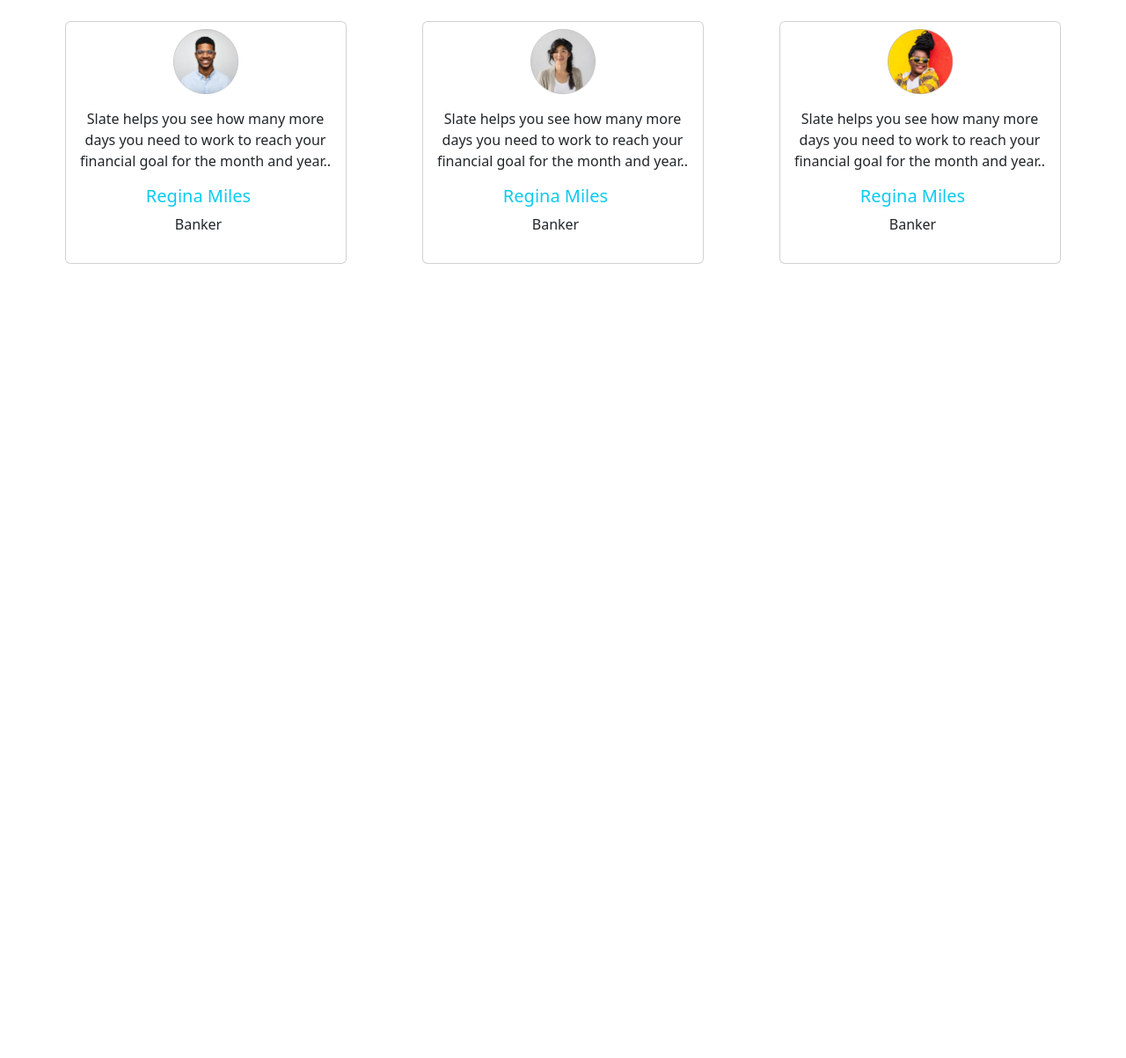
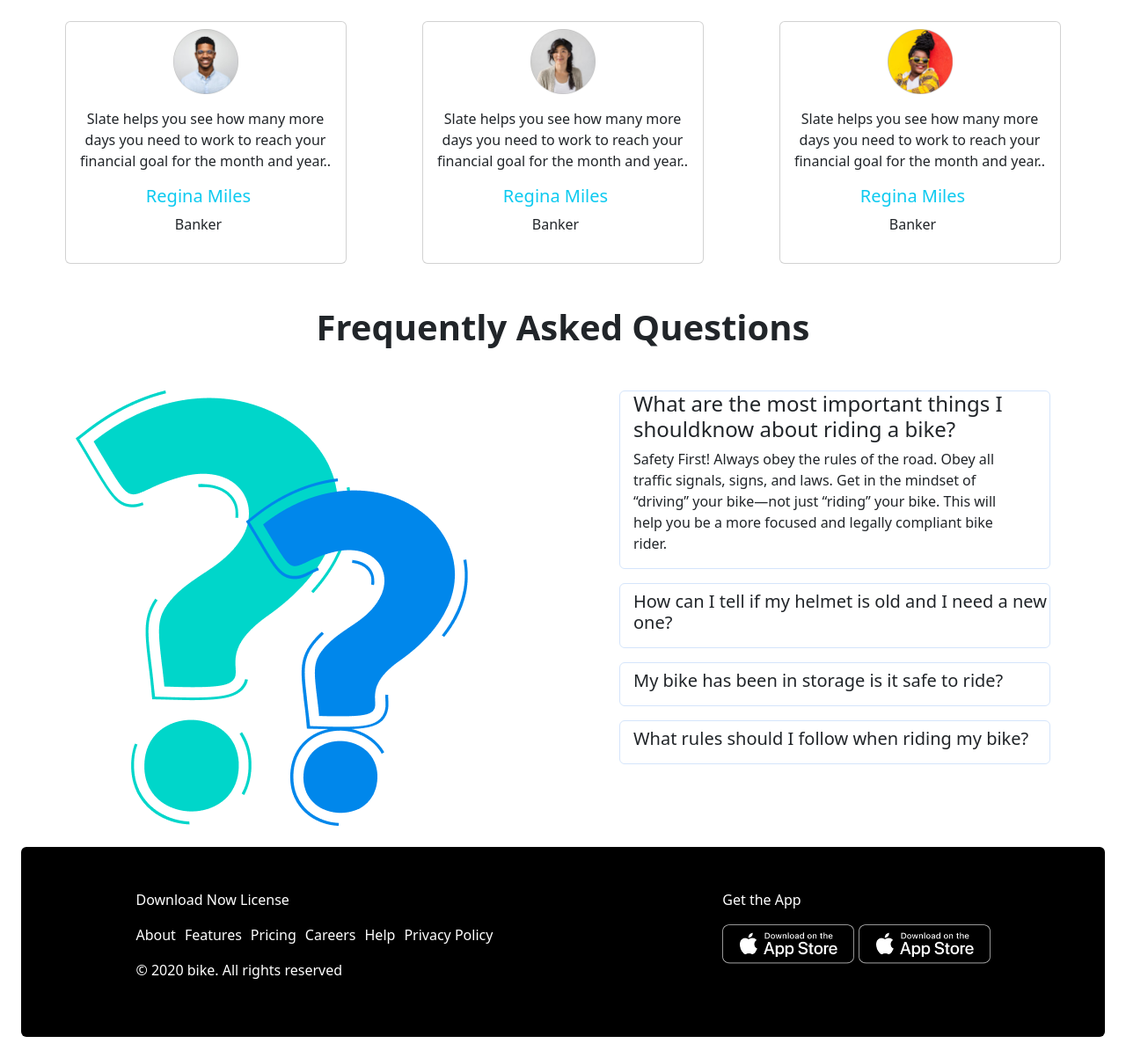
Before and after one commit to mdjihad84/Biker-Zone, a plain HTML site: page index.html in a window 1280 px wide. Shown: the part 1871-3074 px from the top of the page at 88% size. Before the commit the page ends 2171 px from the top, so only its background shows below. Drawn offline with nearby package versions, Linux system fonts and the light colour scheme.

Commit message:
happy section complete

```diff
--- a/css/style.css
+++ b/css/style.css
@@ -31,3 +31,31 @@
 .hero-width {
     width: 416px;
 }
+.frequently-width {
+    width: 445px;
+}
+.border-width {
+    width: 490px;
+    padding-left: 15px;
+    border: 1px solid #D5E5FB;
+}
+.list-none {
+    display: inline-block;
+    list-style: none;
+}
+.footer-img {
+    width: 150px;
+    margin-top: 0px;
+}
+.text-decoration {
+    display: flex !important;
+    gap: 10px;
+    margin-left: -32px;
+}
+.text-decoration li a {
+    text-decoration: none;
+    color: white;
+}
+.text-decoration li {
+    list-style: none;
+}
--- a/index.html
+++ b/index.html
@@ -138,7 +138,54 @@
         </div>
       </div>
     </section>
-
+    <!-- Frequently section -->
+    <section class="">
+      <div class="text-center">
+        <h1 class="fs-1 fw-bold my-5">Frequently Asked Questions</h1>
+      </div>
+      <div class="d-flex justify-content-around g-4">
+        <div class="">
+          <img src="./images/others/faq.png" alt="">
+        </div>
+        <div class="d-inline-block rounded">
+          <div class="border-width rounded">
+            <h3 class="fs-4">What are the most important things I shouldknow about riding a bike?</h3>
+            <p class="frequently-width fw-light">
+              Safety First! Always obey the rules of the road. Obey all traffic signals, signs, and laws. Get in the mindset of “driving” your bike—not just “riding” your bike. This will help you be a more focused and legally compliant bike rider.
+            </p>
+          </div>
+          <div class="border-width mt-3 rounded py-2">
+            <h3 class="fs-5">How can I tell if my helmet is old and I need a new one?</h3>
+          </div>
+          <div class="border-width mt-3 rounded py-2">
+            <h3 class="fs-5">My bike has been in storage is it safe to ride?</h3>
+          </div>
+          <div class="border-width mt-3 rounded py-2">
+            <h3 class="fs-5 fw-medium">What rules should I follow when riding my bike?</h3>
+          </div>
+        </div>
+      </div>
+    </section>
+    <!-- footer setion -->
+    <footer class="d-flex justify-content-around bg-black py-5 mx-4 my-4 rounded">
+      <div class="">
+        <p class="fs-6 fw-normal text-white">Download Now  License</p>
+        <ul class="d-flex g-4 text-decoration">
+          <li><a href="">About</a></li>
+          <li><a href="">Features</a></li>
+          <li><a href="">Pricing</a></li>
+          <li><a href="">Careers</a></li>
+          <li><a href="">Help</a></li>
+          <li><a href="">Privacy Policy</a></li>
+        </ul>
+        <p class="text-white">© 2020 bike. All rights reserved</p>
+      </div>
+      <div class="">
+        <p class="text-white">Get the App</p>
+        <img src="./images/others/ios.png" class="footer-img" alt="">
+        <img src="./images/others/ios.png" class="footer-img" alt="">
+      </div>
+    </footer>
 
 </body>
 </html>
```
